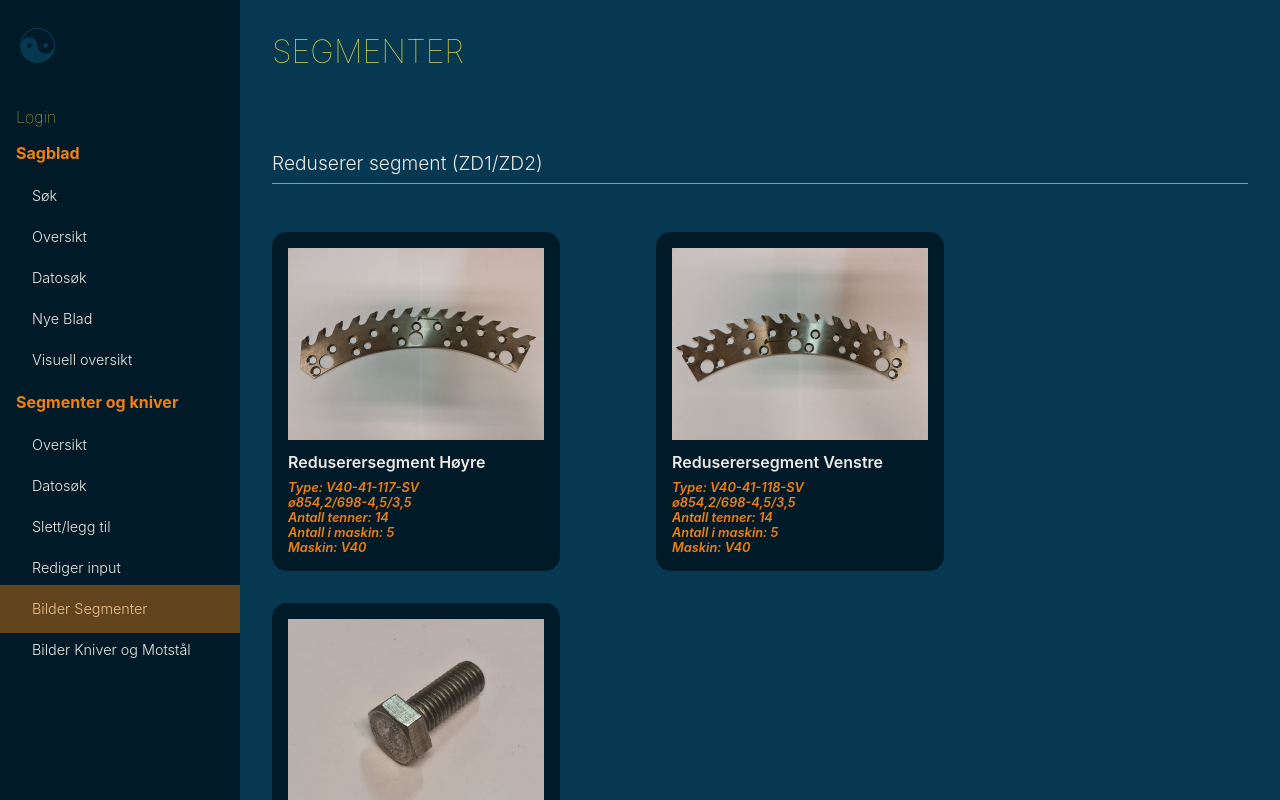
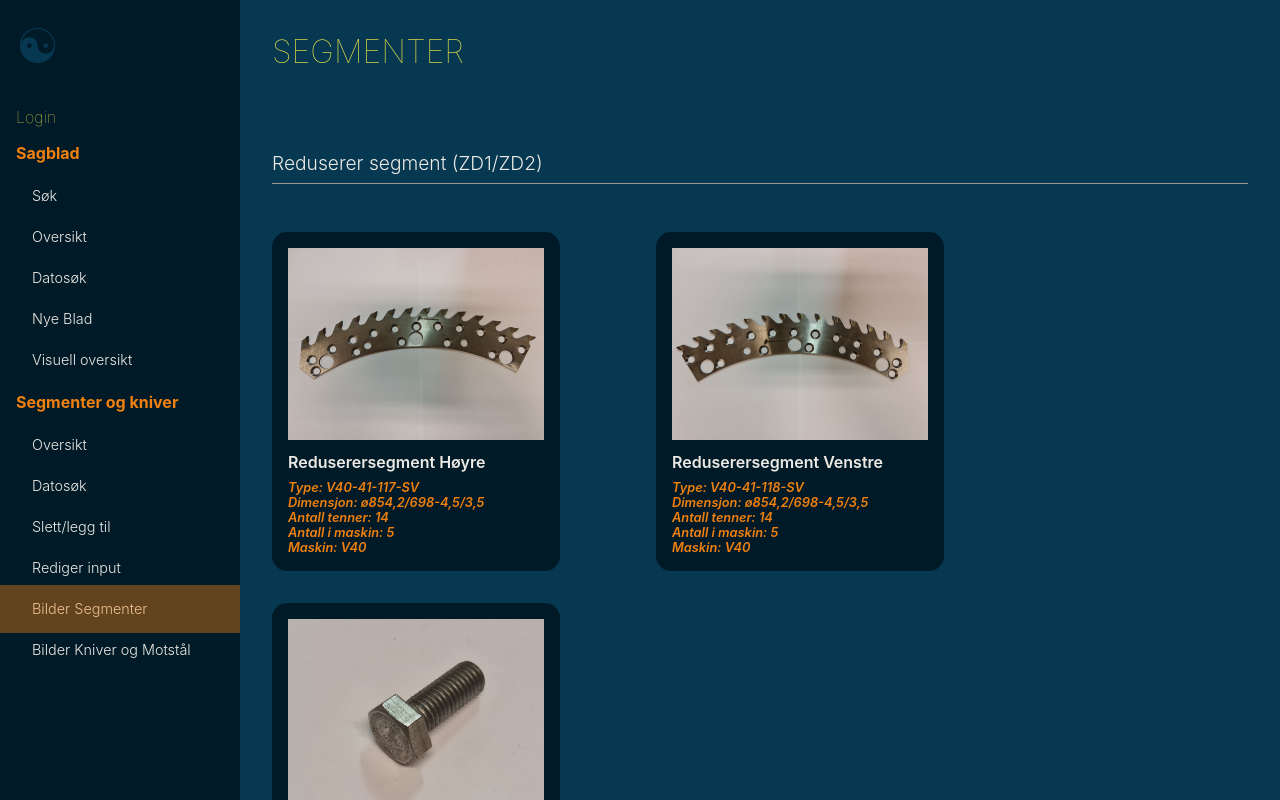
Before and after one commit to KjetilOverby/sliperi, a Next.js app: page /segmentoversiktvisuell in a window 1280 px wide. Built offline with nearby package versions, Linux system fonts and the light colour scheme; no server answers.

Commit message:
bladoversikt

```diff
--- a/src/components/bladoversiktvisuell/VisuellBladoversikt.jsx
+++ b/src/components/bladoversiktvisuell/VisuellBladoversikt.jsx
@@ -228,8 +228,10 @@ const VisuellBladoversikt = () => {
         {`
           .container {
             display: grid;
-            grid-template-columns: repeat(auto-fit, minmax(20rem, 1fr));
-            grid-gap: 4rem;
+            grid-template-columns: repeat(auto-fit, minmax(22rem, 22rem));
+            grid-gap: 2rem;
+            align-items: left;
+            margin-bottom: 4rem;
           }
           .visuell-header {
             margin: 2rem 0;
--- a/src/components/common/ToolImageCard.jsx
+++ b/src/components/common/ToolImageCard.jsx
@@ -19,7 +19,7 @@ const ToolImageCard = ({
         <Image src={img} alt="" />
         <h1 className="card-header">{title}</h1>
         {type && <p className="text">Type: {type}</p>}
-        <p className="text">{dim}</p>
+        <p className="text">Dimensjon: {dim}</p>
         {antTenner && <p className="text">Antall tenner: {antTenner}</p>}
         {antMaskin && <p className="text">Antall i maskin: {antMaskin}</p>}
         {maskin && <p className="text">Maskin: {maskin}</p>}
```
